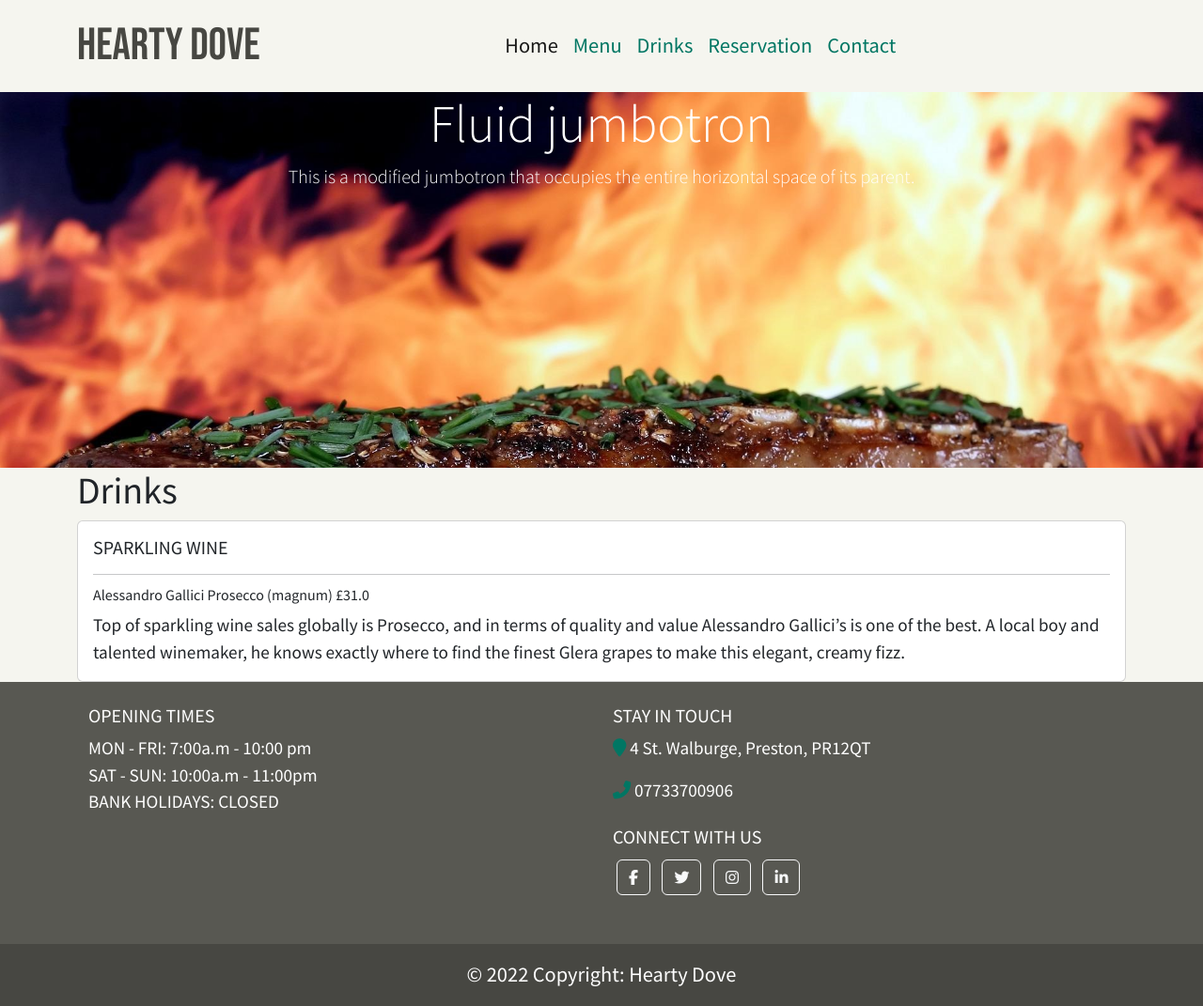
After one commit to Code-Institute-Submissions/valerieoni-hearty-dove-restaurant_OctResub, a Django app: page /menu/drinks in a window 1280 px wide. The commit adds this page. Shown: the whole page at 94% size. Run offline with Django 4.2, Linux system fonts and the light colour scheme; data comes from the database, SQL or seed files in the repository; some libraries are stand-ins or nearby versions.

Commit message:
add drinks list to menu page

```diff
--- a/menu/models/drinks.py
+++ b/menu/models/drinks.py
@@ -27,7 +27,8 @@
     """
     drink_name = models.CharField(max_length=200, unique=True)
     description = models.TextField(blank=True)
-    drink_category = models.ForeignKey(DrinkCategory, on_delete=models.CASCADE)
+    drink_category = models.ForeignKey(
+        DrinkCategory, on_delete=models.CASCADE, related_name='drinks')
     dietary_info = models.TextField(blank=True)
     allergy_info = models.TextField(blank=True)
     price = models.FloatField()
--- /dev/null
+++ b/menu/templates/menu/drinks.html
@@ -0,0 +1,23 @@
+{% extends "base.html" %}
+
+{% block content %}
+
+  <h1>Drinks</h1>
+  {% for category in drinks_list.categories %}
+  <div class="card">
+    <div class="card-body">
+       <h5 class="card-title">{{ category.title |upper }}</h5>
+       <hr />
+        {% for drink in category.drinks.all %}
+        <h6 class="card-subtitle mb-2">
+          {{ drink }}
+          <span class="price">£{{ drink.price }}</span>
+        </h6>
+        <p class="card-text">{{ drink.description}}</p>
+        {% endfor %}
+    </div>
+  </div>
+
+  {% endfor %}
+
+{% endblock%}
--- a/menu/urls.py
+++ b/menu/urls.py
@@ -1,6 +1,8 @@
 from django.urls import path
 from menu import views
 
+app_name = 'menu'
 urlpatterns = [
     path('', views.MealList.as_view(), name='meal_list'),
+    path('drinks', views.DrinksList.as_view(), name='drinks')
 ]
--- a/menu/views.py
+++ b/menu/views.py
@@ -1,9 +1,10 @@
 from django.views import generic
 from .models.meals import Category, Meal
+from .models.drinks import DrinkCategory, Drink
 
 
 class MealList(generic.ListView):
-    template_name = 'meal_list.html'
+    template_name = 'menu/meal_list.html'
     context_object_name = 'meal_list'
 
     def get_queryset(self):
@@ -11,3 +12,14 @@
             meals__is_available=True)
         queryset = {'categories': categories}
         return queryset
+
+
+class DrinksList(generic.ListView):
+    template_name = 'menu/drinks.html'
+    context_object_name = 'drinks_list'
+
+    def get_queryset(self):
+        categories = DrinkCategory.objects.select_related().filter(
+            drinks__is_available=True
+        )
+        return {'categories': categories}
--- a/templates/base.html
+++ b/templates/base.html
@@ -40,7 +40,10 @@
                         <a class="nav-link active" aria-current="page" href="{% url 'restaurant:index' %}">Home</a>
                     </li>
                     <li class="nav-item dropdown">
-                        <a class="nav-link" href="{% url 'meal_list' %}">Menu</a>
+                        <a class="nav-link" href="{% url 'menu:meal_list' %}">Menu</a>
+                    </li>
+                    <li class="nav-item dropdown">
+                        <a class="nav-link" href="{% url 'menu:drinks' %}">Drinks</a>
                     </li>
                     <li class="nav-item">
                         <a class="nav-link" href="{%url 'reservation_request' %}">Reservation</a>
```
Also changed, not shown: menu/templates/menu/meal_list.html (renamed from menu/templates/meal_list.html).
